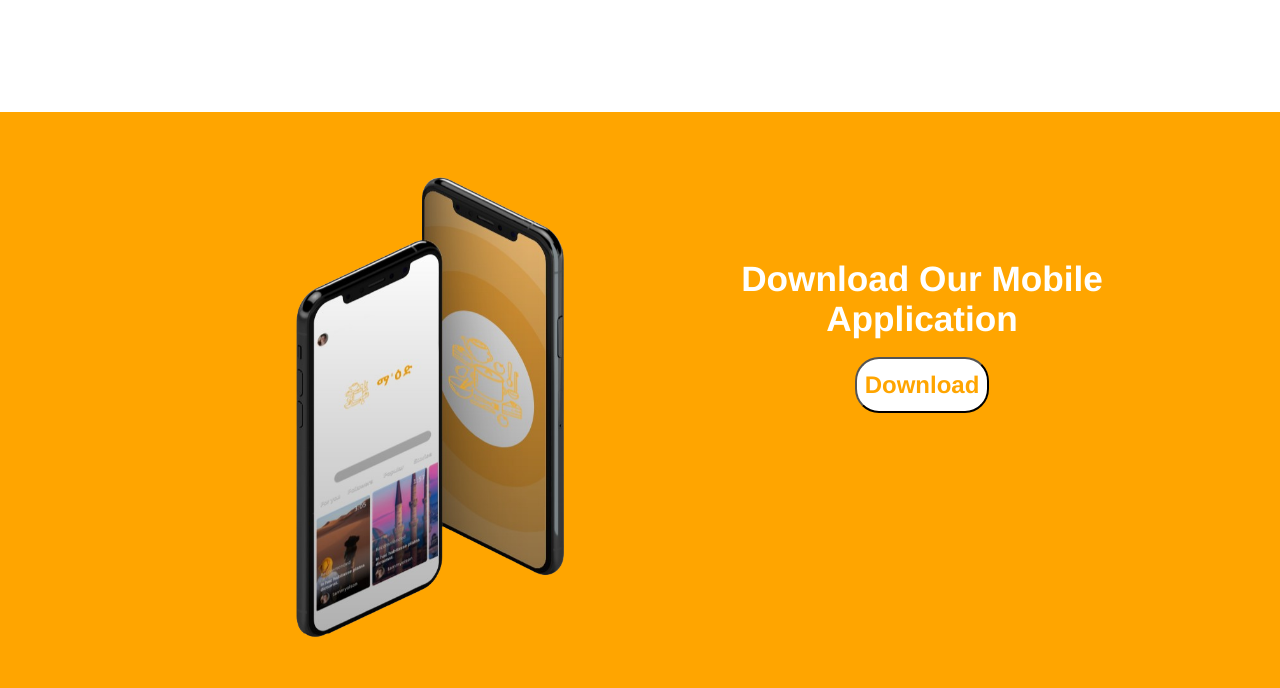
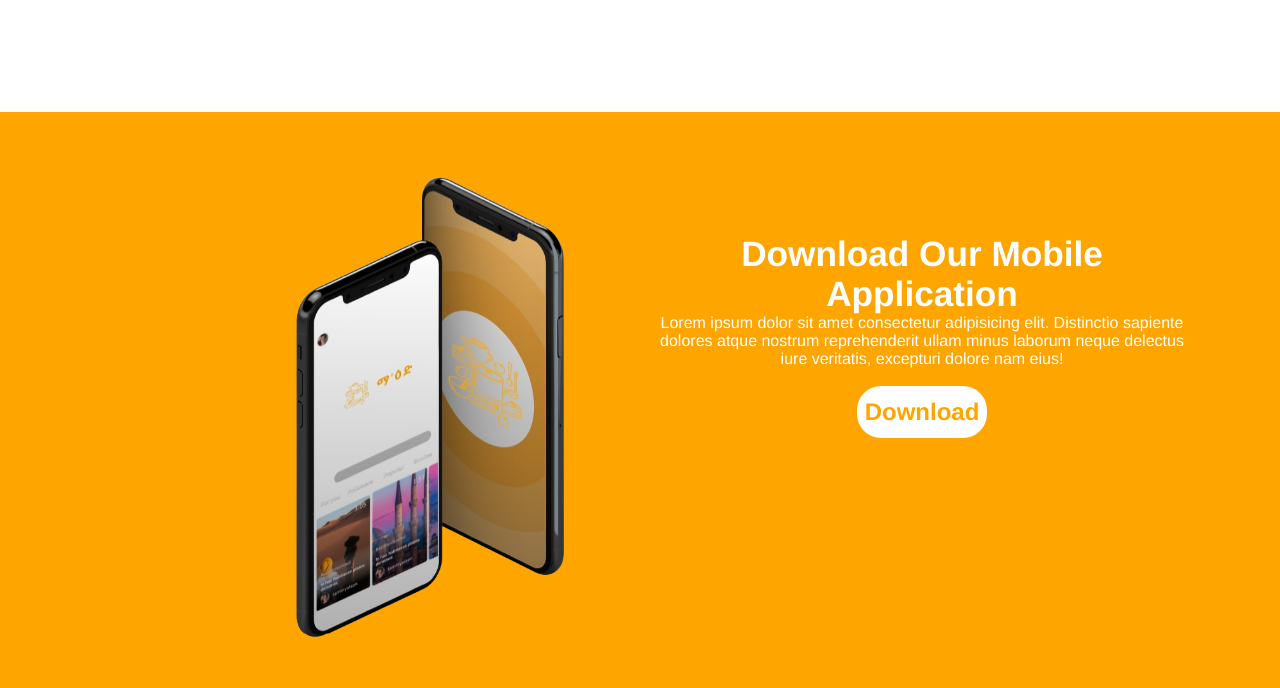
Before and after one commit to Eliyonqwe/Ma-ed-Recipe-Generator, a PHP site: page /HTML/home.html in a window 1280 px wide. Shown: the part 2126-2814 px from the top of the page. Run offline with PHP 8.4, Linux system fonts and the light colour scheme; some libraries are stand-ins or nearby versions; some web fonts are replaced.

Commit message:
some changes in homepage

```diff
--- a/Ma'ed/HTML/home.html
+++ b/Ma'ed/HTML/home.html
@@ -183,6 +183,11 @@
         </div>
         <div class="mobileapp_text">
           <h1>Download Our Mobile Application</h1>
+          <p>
+            Lorem ipsum dolor sit amet consectetur adipisicing elit. Distinctio
+            sapiente dolores atque nostrum reprehenderit ullam minus laborum
+            neque delectus iure veritatis, excepturi dolore nam eius!
+          </p>
           <br />
           <button class="download">Download</button>
         </div>
--- a/Ma'ed/Styles/home.css
+++ b/Ma'ed/Styles/home.css
@@ -517,6 +517,7 @@ span[class^="material"]{
     font-weight: bolder;
     margin-bottom: 5%;
     padding: 0.5rem 0.5rem;
+
 }
 #clickgrid:hover{
     transform: scale(1.1);
@@ -560,12 +561,17 @@ span[class^="material"]{
 
 }
 
-.mobileapp_text h1 {
+.mobileapp_text h1{
     color: white;
     font-size: calc(1rem + 1.5vw);
     border: none;
+    text-align: center;
 
 }
+ .mobileapp_text p{
+    text-align: center;
+    color: white;
+ }
 
 .mobileapp_text button {
 
@@ -583,6 +589,7 @@ span[class^="material"]{
     font-weight: bolder;
     padding: 0.5rem 0.5rem;
     color:#FFA500;
+    border: none;
     transition: 0.3s ease;
 
 /* font-size: 2rem; */
```
